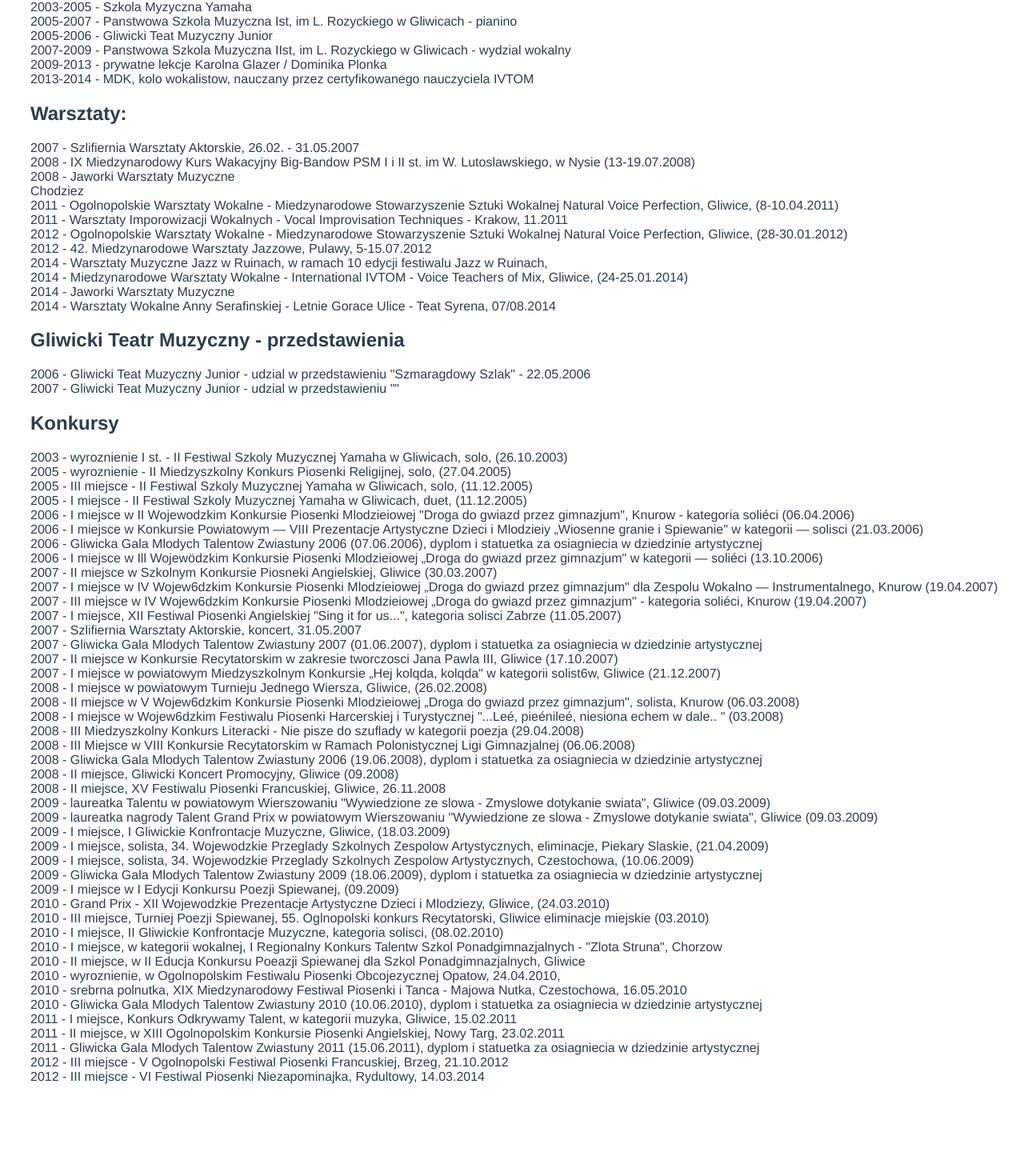
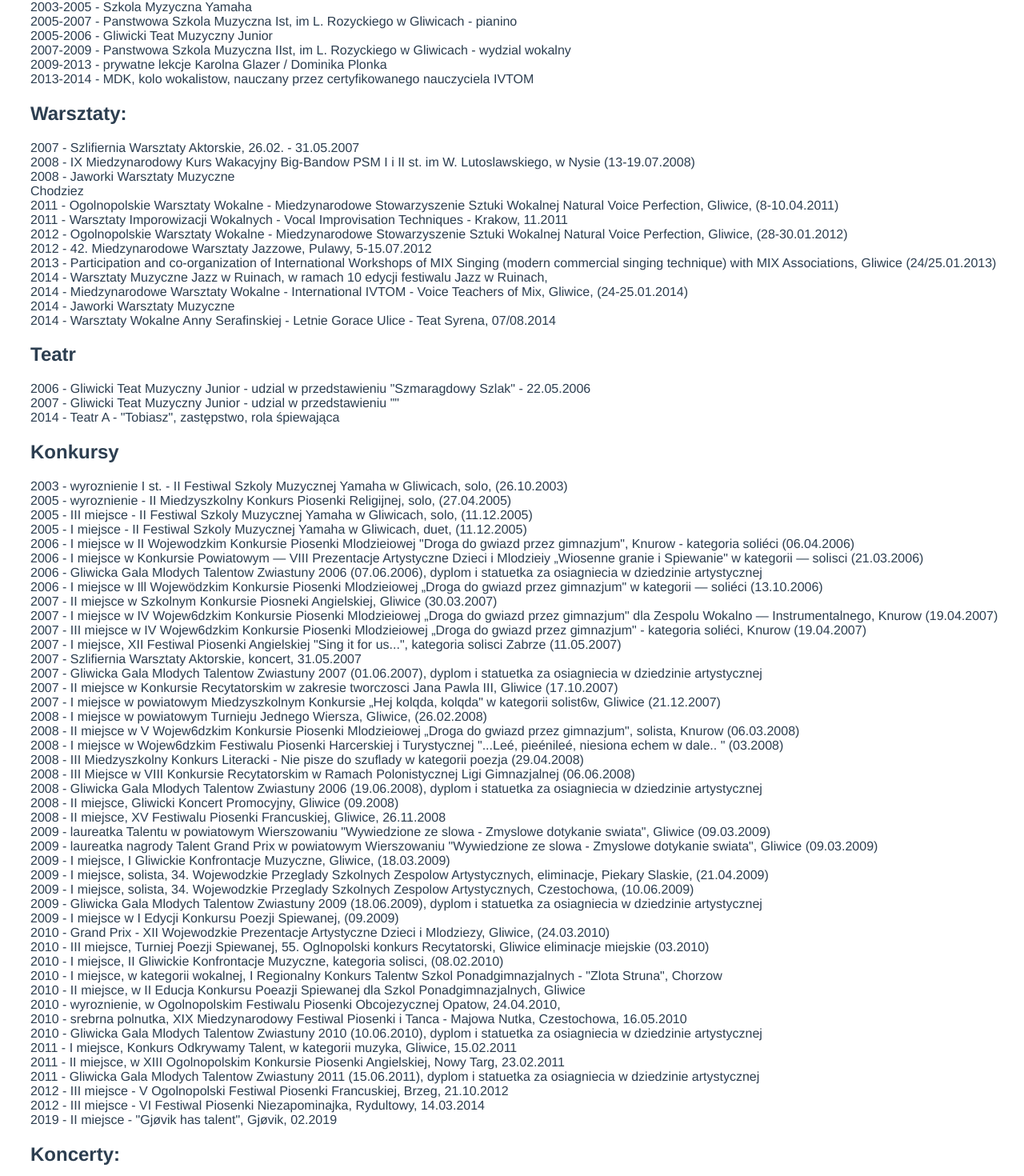
Before and after one commit to aniWeyn/sabinaniewiadomska, a Vue app: page /#/resume-pl in a window 1280 px wide. Shown: the part 216-1686 px from the top of the page at 80% size. Before the commit the page ends 1579 px from the top, so only its background shows below. Built offline with nearby package versions, Linux system fonts and the light colour scheme.

Commit message:
content update

```diff
--- a/src/views/ResumePL.vue
+++ b/src/views/ResumePL.vue
@@ -16,13 +16,15 @@ Chodziez<br>
 2011 - Warsztaty Imporowizacji Wokalnych - Vocal Improvisation Techniques - Krakow, 11.2011<br>
 2012 - Ogolnopolskie Warsztaty Wokalne - Miedzynarodowe Stowarzyszenie Sztuki Wokalnej Natural Voice Perfection, Gliwice, (28-30.01.2012)<br>
 2012 - 42. Miedzynarodowe Warsztaty Jazzowe, Pulawy, 5-15.07.2012 <br>
+2013 - Participation and co-organization of International Workshops of MIX Singing (modern commercial singing technique) with MIX Associations, Gliwice (24/25.01.2013)<br>
 2014 - Warsztaty Muzyczne Jazz w Ruinach, w ramach 10 edycji festiwalu Jazz w Ruinach,<br>
 2014 - Miedzynarodowe Warsztaty Wokalne - International IVTOM - Voice Teachers of Mix, Gliwice, (24-25.01.2014)<br>
 2014 - Jaworki Warsztaty Muzyczne<br>
 2014 - Warsztaty Wokalne Anny Serafinskiej - Letnie Gorace Ulice - Teat Syrena, 07/08.2014<br>
-<h2>Gliwicki Teatr Muzyczny - przedstawienia</h2>
+<h2>Teatr</h2>
 2006 - Gliwicki Teat Muzyczny Junior - udzial w przedstawieniu "Szmaragdowy Szlak" - 22.05.2006<br>
 2007 - Gliwicki Teat Muzyczny Junior - udzial w przedstawieniu ""<br>
+2014 - Teatr A - "Tobiasz", zastępstwo, rola śpiewająca
 <h2>Konkursy</h2>
 2003 - wyroznienie I st. - II Festiwal Szkoly Muzycznej Yamaha w Gliwicach, solo,  (26.10.2003)<br>
 2005 - wyroznienie - II Miedzyszkolny Konkurs Piosenki Religijnej, solo,  (27.04.2005)<br>
@@ -68,7 +70,11 @@ Chodziez<br>
 2011 - Gliwicka Gala Mlodych Talentow Zwiastuny 2011 (15.06.2011), dyplom i statuetka za osiagniecia w dziedzinie artystycznej<br>
 2012 - III miejsce - V Ogolnopolski Festiwal Piosenki Francuskiej, Brzeg, 21.10.2012<br>
 2012 - III miejsce - VI Festiwal Piosenki Niezapominajka, Rydultowy, 14.03.2014<br>
-
+2019 - II miejsce - "Gjøvik has talent", Gjøvik, 02.2019
+<h2>Koncerty:</h2>
+19.10.2013	Concert	Solo vocalist at photo and painting vernissage, Gliwice <br>
+11.02.2013	Concert	Solo vocalist at event promoting health among youghts with cooperation with local tv – TVS, Gliwice <br>
+23.03.2013	Concert	Solo vocalist at concert promoting talented teenagers from Silesian region, Gliwice<br>
   </div>
 </template>
 
```
